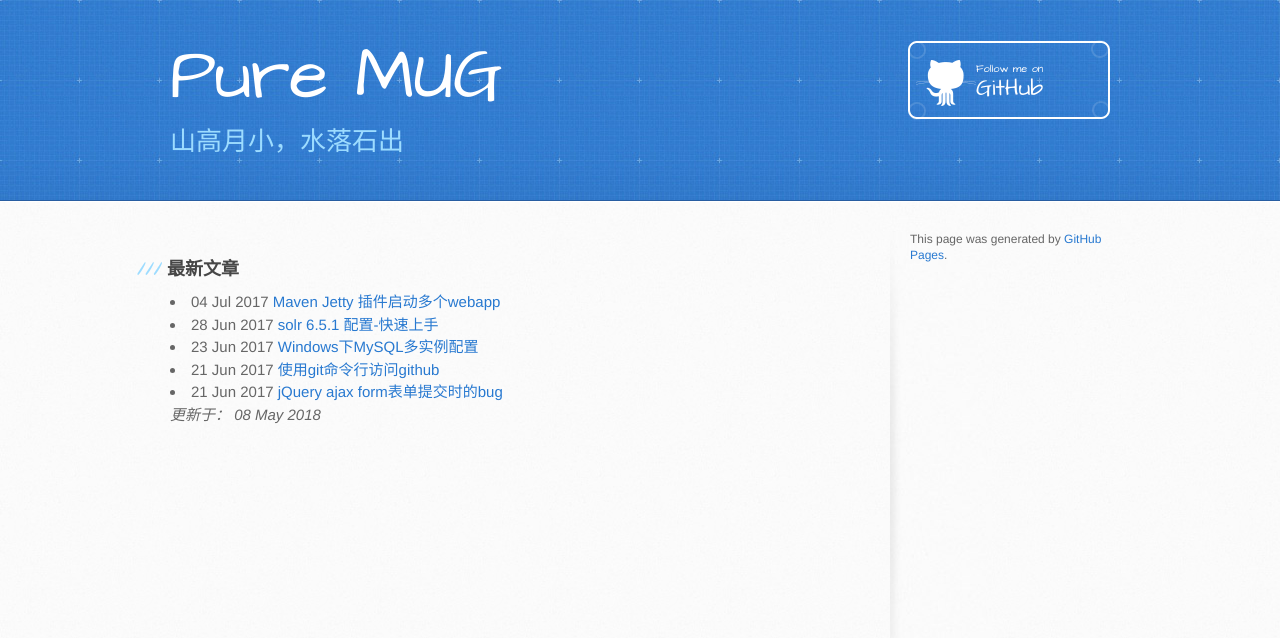
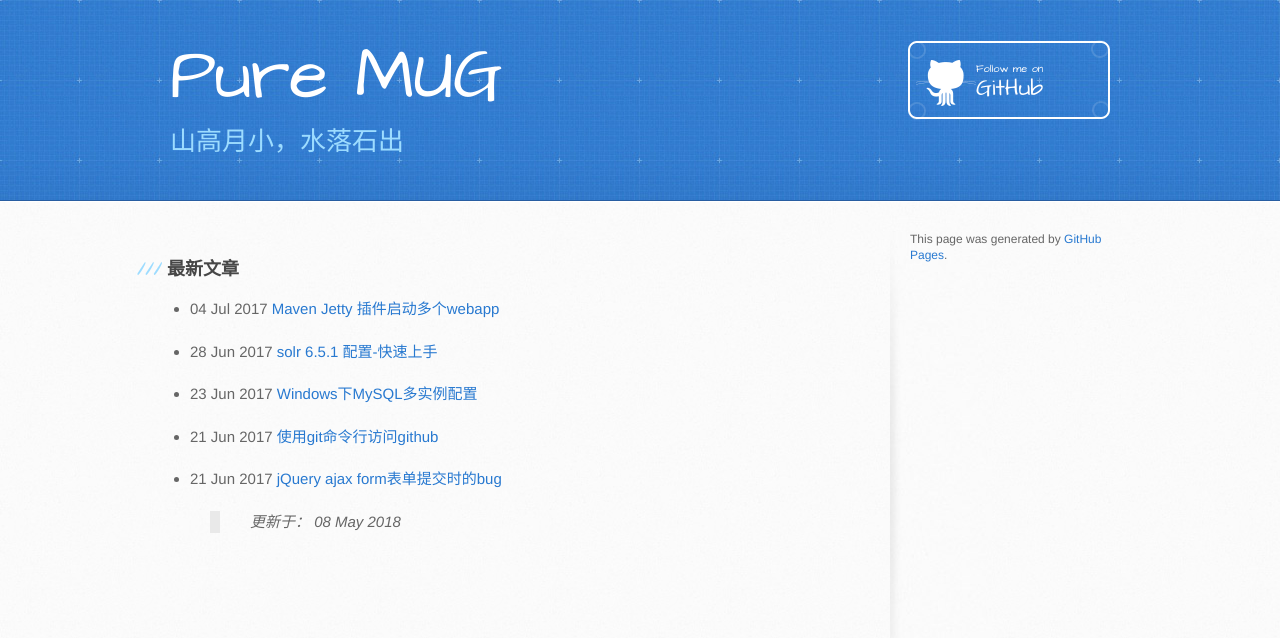
Before and after one commit to PureMug/puremug.github.io, a Jekyll site: the page built from index.md, in a window 1280 px wide. Shown: the top 638 px of the page. Built offline with Jekyll 4.4.1, drawn with Linux system fonts in a browser that asks for light colours; our own code applies the rules of GitHub Pages for plain Markdown files.

Commit message:
update index

```diff
--- a/index.md
+++ b/index.md
@@ -6,7 +6,7 @@ date: 2018-05-08
 ### 最新文章
 
 {% for post in site.posts %}
-<li>{{ post.date | date_to_string }} <a href="{{ site.baseurl }}{{ post.url }}">{{ post.title }}</a></li>
+- {{ post.date | date_to_string }} [{{ post.title }}]({{ site.baseurl }}{{ post.url }})
 {% endfor %}
 
-*更新于： {{ page.date | date_to_string }}*
+> *更新于： {{ page.date | date_to_string }}*
```
